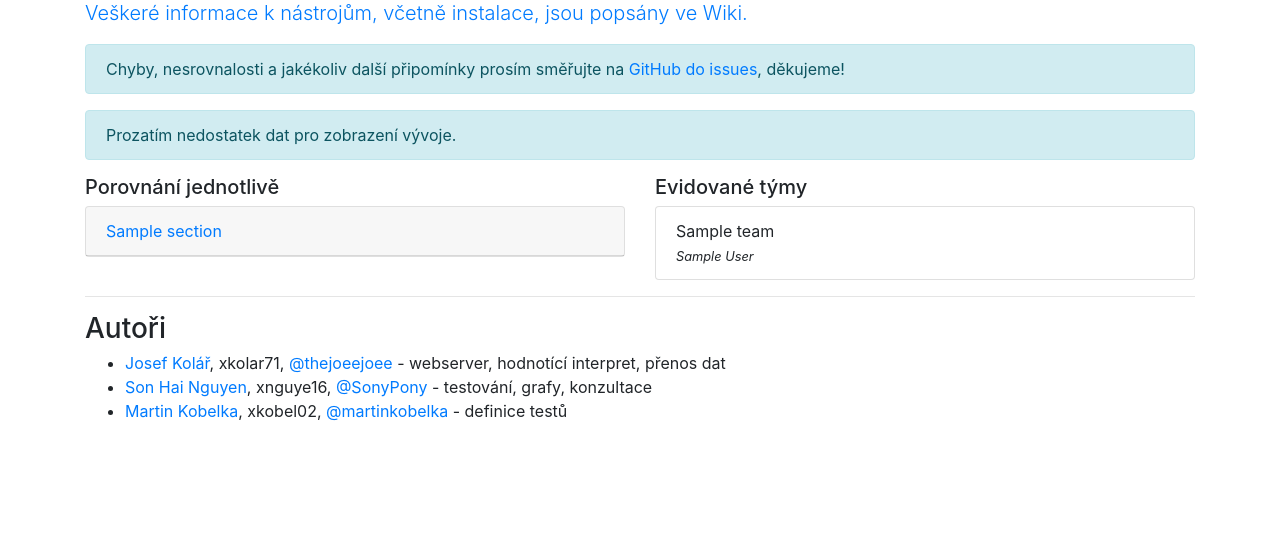
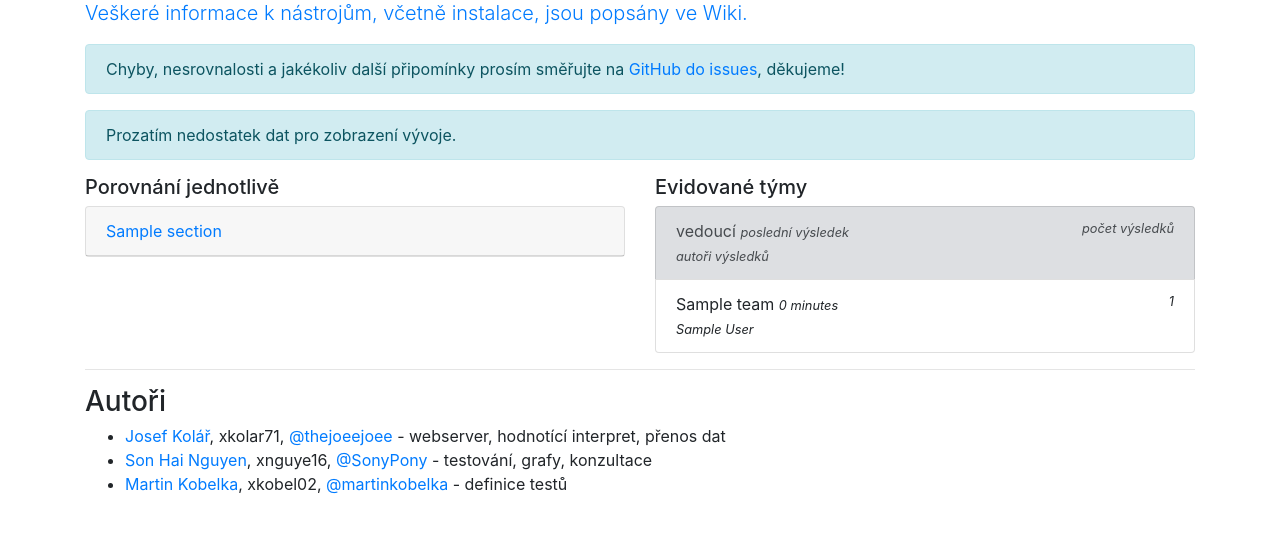
Before and after one commit to thejoeejoee/VUT-FIT-IFJ-2017-server, a Django app: template web/templates/web/index.html in a window 1280 px wide. Shown: the part 132-665 px from the top of the page. Run offline with Django 3.2, Linux system fonts and the light colour scheme; the template is opened without the code that fills it: most values are stand-ins (such as "Sample title", 1, 10 or a date in 2020); some libraries are stand-ins or nearby versions.

Commit message:
Add info to teams, description paragraph added

```diff
--- a/benchmark/management/commands/delete_outdated_results.py
+++ b/benchmark/management/commands/delete_outdated_results.py
@@ -1,12 +1,8 @@
 # coding=utf-8
 import logging
-from datetime import timedelta
-from operator import attrgetter
 
 from django.core.management import BaseCommand
-from django.db import transaction
 from django.db.models import F
-from django.utils.timezone import now
 
 from benchmark.models import Result
 
@@ -34,7 +30,7 @@ class Command(BaseCommand):
 
     def remove(self):
         for result in Result.objects.filter(
-                x_created__lte=now().replace(hour=0, minute=0, second=0, microsecond=0) - timedelta(hours=2)
+                # x_created__lte=now().replace(hour=0, minute=0, second=0, microsecond=0) - timedelta(hours=2)
         ).select_related(
             'author__team'
         ).annotate(
--- /dev/null
+++ b/benchmark/migrations/sql/0007_rev.sql
@@ -0,0 +1 @@
+DROP VIEW IF EXISTS v_team_last_result;
--- a/ifj/settings.py
+++ b/ifj/settings.py
@@ -4,7 +4,7 @@ from .settings_default import *
 DATABASES = {
     'default': {
         'ENGINE': 'django.db.backends.postgresql',
-        'NAME': 'ifj_test',
+        'NAME': 'ifj',
         'USER': 'ifj',
         'PASSWORD': 'DvyCPfL7829pPOrXrK',
         'HOST': 'localhost',
--- a/web/templates/web/index.html
+++ b/web/templates/web/index.html
@@ -125,6 +125,13 @@
             Nejzajímavější porovnání
             <small class="display-6 small text-muted">{{ last_result.x_created|naturaltime }}</small>
         </h3>
+        <div class="row justify-content-around">
+            <p class="font-italic col-10">
+                Grafová srovnání zobrazjí jednotlivé týmy a ceny interpretací jejich konkrétních programů v čase. Pro
+                každý
+                den je v grafu zobrazen nejlepší výsledek (nejmenší cena) za interpretaci, vždy za tým společně.
+            </p>
+        </div>
 
         <div id="carousel-charts" class="carousel slide" data-ride="carousel">
             <ol class="carousel-indicators">
@@ -187,10 +194,30 @@
             <div class="col-lg-6">
                 <h5>Evidované týmy</h5>
                 <ul class="list-group">
+                    <li class="list-group-item list-group-item-secondary">
+                        <div class="row justify-content-between">
+                            <div class="col">
+                                vedoucí
+                                <i class="small">poslední výsledek</i>
+                            </div>
+                            <div class="col text-right small">
+                                <i>počet výsledků</i>
+                            </div>
+                        </div>
+                        <i class="small">autoři výsledků</i>
+                    </li>
                     {% for team in teams %}
                         <li class="list-group-item">
-                            {{ team }}<br>
-                            <i class="small">{{ team.authors }}</i>
+                            <div class="row justify-content-between">
+                                <div class="col">
+                                    {{ team }}
+                                    <i class="small">{{ team.v_team_last_result_team.last_result|timesince }}</i>
+                                </div>
+                                <div class="col text-right small">
+                                    <i>{{ team.v_team_last_result_team.result_count }}</i>
+                                </div>
+                            </div>
+                            <i class="small">{{ team.authors }} </i>
                         </li>
                     {% endfor %}
                 </ul>
--- a/web/views.py
+++ b/web/views.py
@@ -2,6 +2,7 @@
 
 from django.core.cache import cache
 from django.db.models.aggregates import Count
+from django.db.models.expressions import OrderBy, F
 from django.db.models.functions.base import Length
 from django.shortcuts import get_object_or_404
 from django.views.generic import TemplateView
@@ -31,7 +32,9 @@ class HomepageView(TemplateView):
                 team_count=Count('result_test_case__author__team', distinct=True)
             ).order_by('-team_count')[:8],
 
-            teams=Team.objects.distinct().order_by('x_created'),
+            teams=Team.objects.distinct().select_related('v_team_last_result_team').order_by(
+                OrderBy(F('v_team_last_result_team__last_result'), descending=True, nulls_last=True)
+            ),
             last_result=Result.objects.latest('x_created'),
         )
 
```
Also changed, not shown: benchmark/migrations/sql/0007.sql (added, +12 -0 lines), benchmark/models.py (+15 -2 lines), benchmark/migrations/0007_auto_20171125_2108.py (added).
